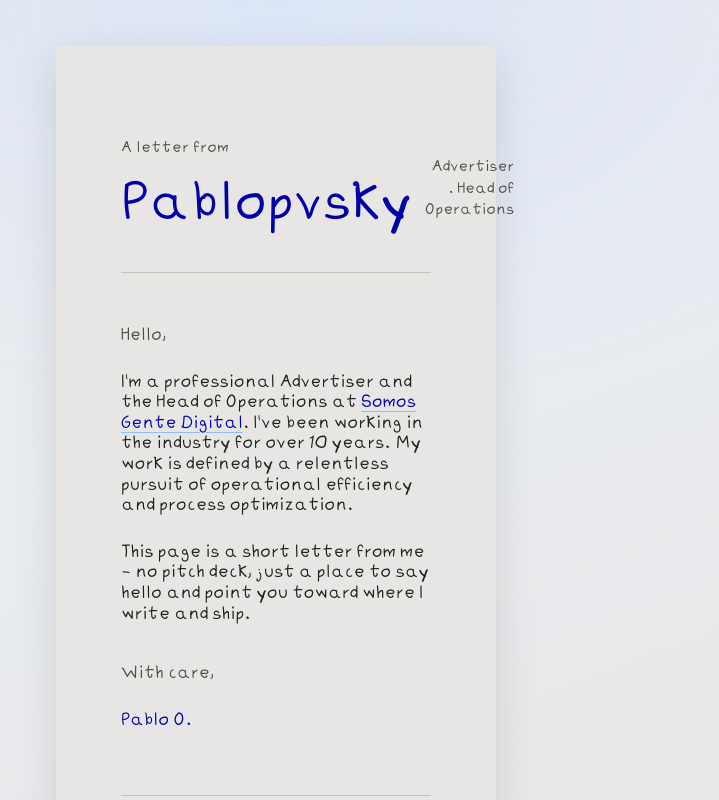
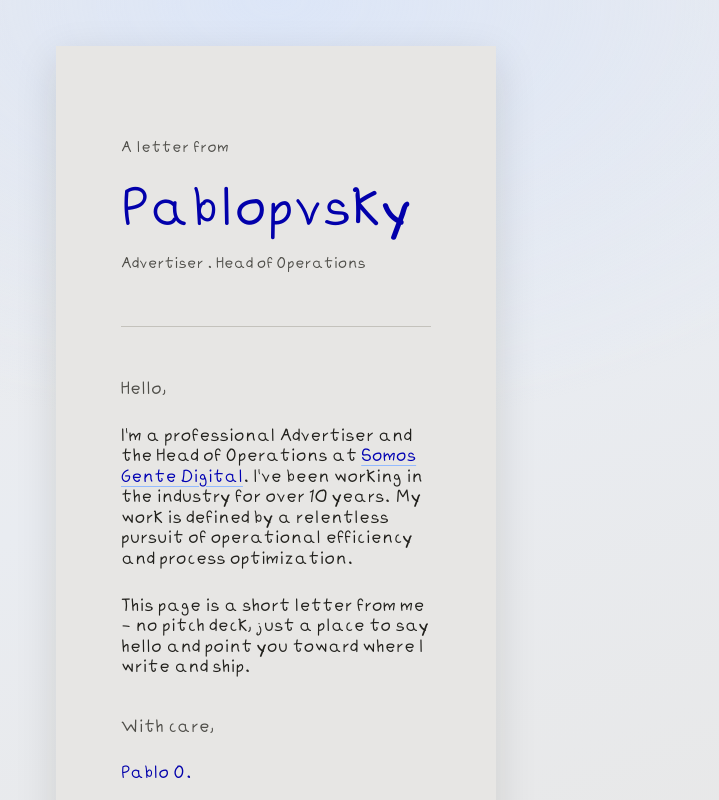
Before and after one commit to pablopvsky/next-pablopvsky, a Next.js app: page / in a window 1280 px wide. Shown: the top 800 px of the page, without its empty margins (364-1083 px from the left). Built offline with nearby package versions, Linux system fonts and the light colour scheme.

Commit message:
Fix letterhead: stack brand and role instead of side-by-side
The previous justify-between header crowded the role against the
display name. Use a single stacked letterhead for clear hierarchy.

Co-authored-by: Pablo Orozco <pablopvsky@users.noreply.github.com>

```diff
--- a/components/Header.tsx
+++ b/components/Header.tsx
@@ -3,17 +3,13 @@ import Link from "next/link";
 export const Header = () => {
   return (
     <header className="letter-line letter-line-0 border-b border-gray-6 pb-3">
-      <div className="flex flex-col gap-1 sm:flex-row sm:items-end sm:justify-between">
-        <div>
-          <p className="text-sm tracking-wide text-gray-11">A letter from</p>
-          <Link href="/" className="block">
-            <h1 className="font-pablopvsky text-accent-12">Pablopvsky</h1>
-          </Link>
-        </div>
-        <p className="text-sm text-gray-11 sm:text-right">
-          Advertiser · Head of Operations
-        </p>
-      </div>
+      <p className="text-sm tracking-wide text-gray-11">A letter from</p>
+      <Link href="/" className="mt-0.5 inline-block">
+        <h1 className="font-pablopvsky text-accent-12">Pablopvsky</h1>
+      </Link>
+      <p className="mt-1 text-sm text-gray-11">
+        Advertiser · Head of Operations
+      </p>
     </header>
   );
 };
```
